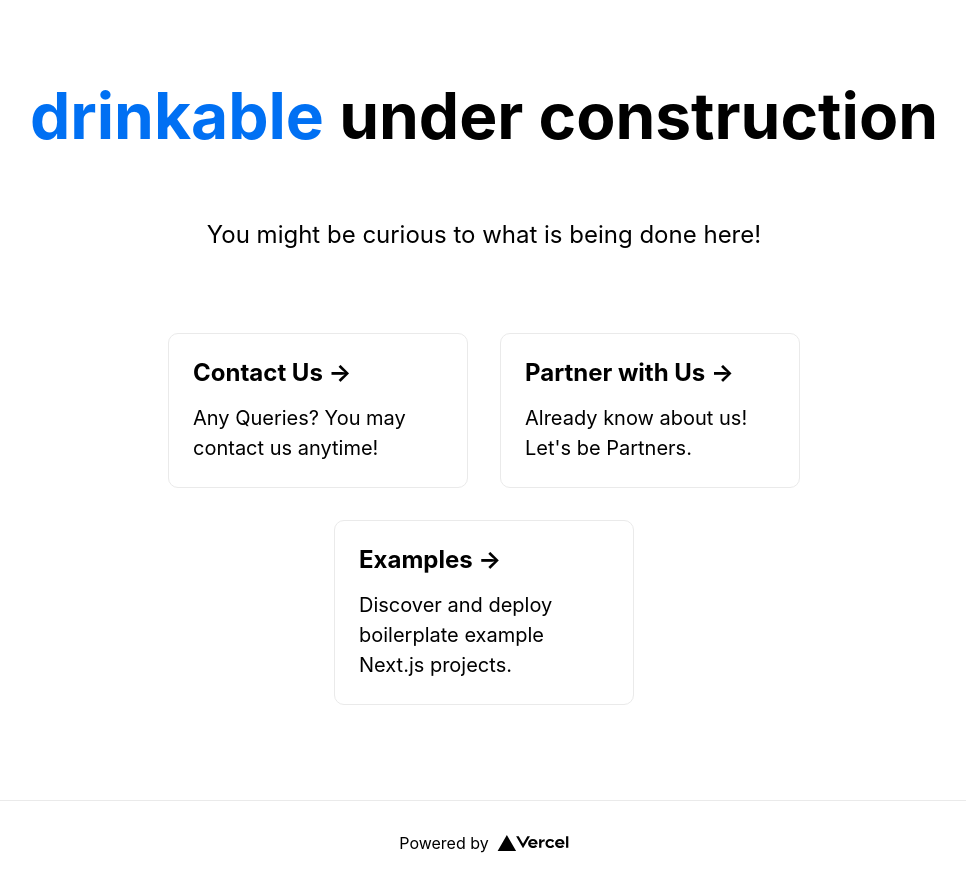
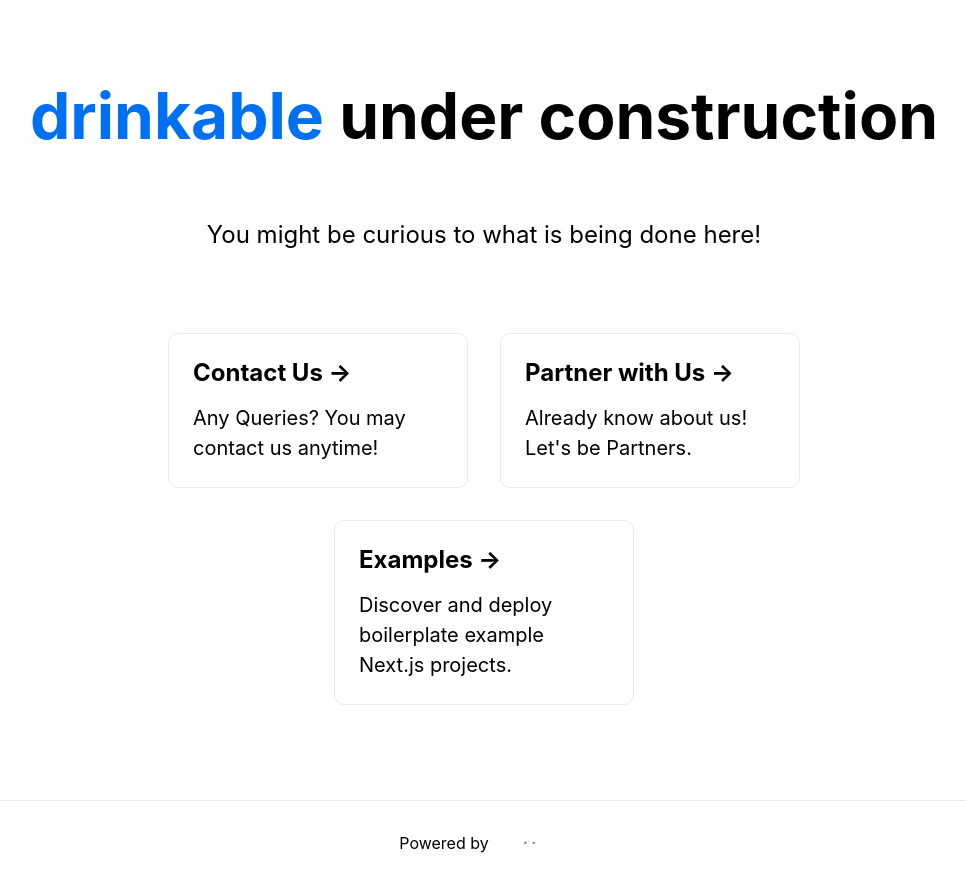
Before and after one commit to manishholla/drinkable_ver_prod, a Next.js app: page / in a window 1280 px wide. Shown: the whole page, without its empty margins (156-1122 px from the left). Built offline with nearby package versions, Linux system fonts and the light colour scheme.

Commit message:
Update index.js

```diff
--- a/pages/index.js
+++ b/pages/index.js
@@ -51,7 +51,7 @@ export default function Home() {
         >
           Powered by{' '}
           <span className={styles.logo}>
-            <Image src="/vercel.svg" alt="Vercel Logo" width={72} height={16} />
+            <Image src="/da.svg" alt="Vercel Logo" width={72} height={16} />
           </span>
         </a>
       </footer>
```
